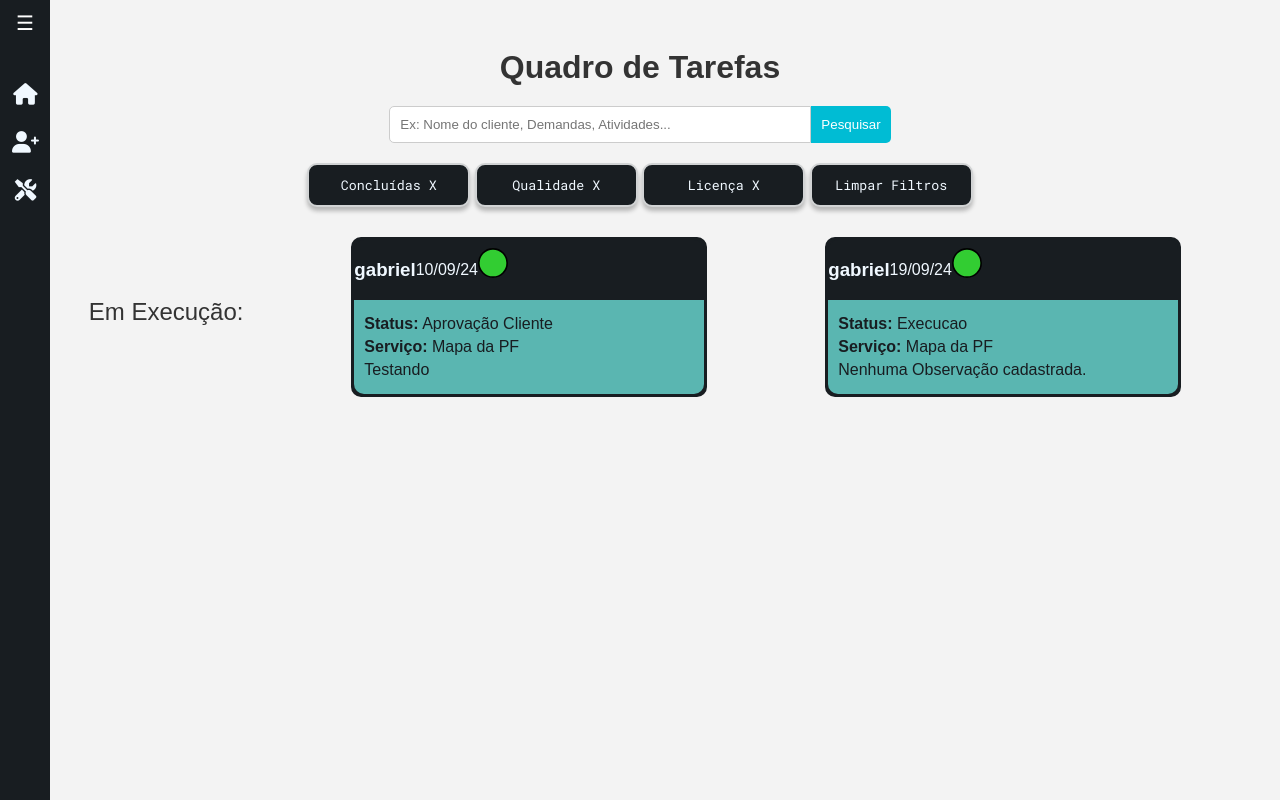
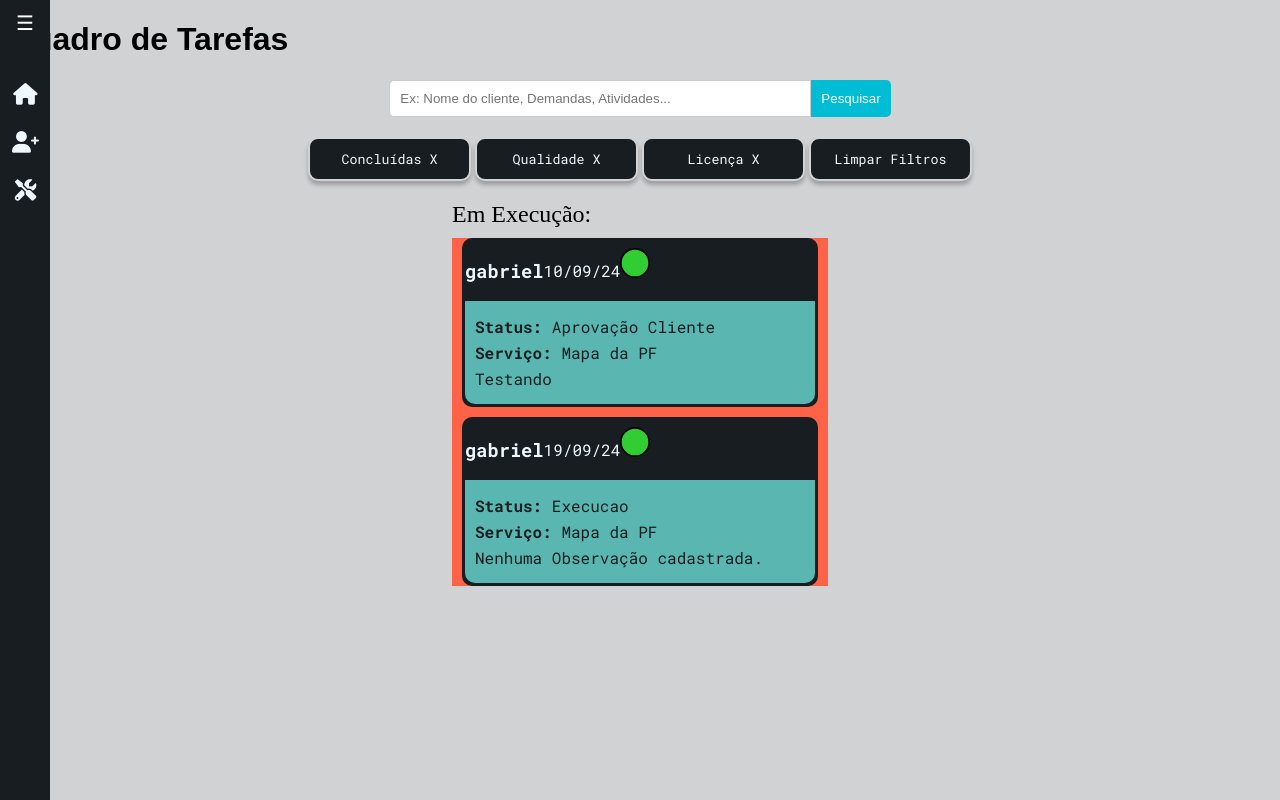
Before and after one commit to Gabr1elaugus700/Ambielle, a Django app: page /ambielle/tarefas/ in a window 1280 px wide. Run offline with Django 5.2, Linux system fonts and the light colour scheme; data comes from the database, SQL or seed files in the repository; some web fonts are replaced.

Commit message:
teste página de tarefas

```diff
--- a/base_static/global/css/tarefas.css
+++ b/base_static/global/css/tarefas.css
@@ -1,15 +1,4 @@
-body {
-    font-family: Arial, sans-serif;
-    background-color: #f3f3f3;
-    color: #333;
-    padding: 20px;
-}
 
-h1 {
-    text-align: center;
-    font-size: 2rem;
-    margin-bottom: 20px;
-}
 
 .search-bar {
     display: flex;
@@ -55,6 +44,7 @@ h1 {
     display: flex;
     align-items: center;
     justify-content: center;
+    flex-direction: column;
     gap: 8%;
 }
 
@@ -63,7 +53,11 @@ h1 {
     margin-bottom: 10px;
 }
 
-.tasks-row {}
+.tasks-row {
+    width: 100%;
+    flex-direction: row;
+    background-color: tomato;
+}
 
 .task-header {
     color: aliceblue;
@@ -82,6 +76,7 @@ h1 {
     width: 350px;
     border-radius: 10px;
     border: 3px solid var(--secondary-color);
+    font-family: var(--secondary-font);
 }
 
 .task-card .date {}
--- a/workflow/templates/workflow/getTarefas.html
+++ b/workflow/templates/workflow/getTarefas.html
@@ -16,9 +16,12 @@
   </div>
 
   <div class="tasks-section">
+    <div class="taskStatus">
     <h2>Em Execução:</h2>
-    {% for task in tarefas %}
+
+
       <div class="tasks-row">
+        {% for task in tarefas %}
         <div class="task-card">
           <div class="task-header">
             <h3>{{ task.cliente }}</h3>
@@ -43,7 +46,9 @@
             {% endif %}
           </div>
         </div>
-      </div>
-    {% endfor %}
+      {% endfor %}
+    </div>
+
+  </div>
   </div>
 {% endblock %}
```
